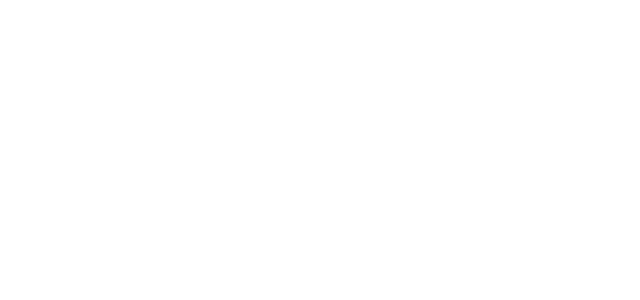
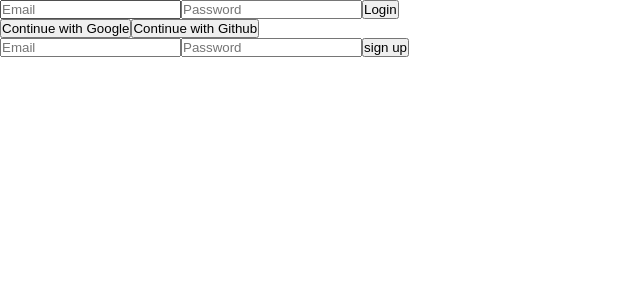
Before and after one commit to Jaehan-Kevin-Kim/InTheMiddle, a React (Create React App) app in the folder in_the_middle/: page /login in a window 1280 px wide. Shown: the top 300 px of the page, without its empty margins (0-640 px from the left). Built offline with nearby package versions, Linux system fonts and the light colour scheme; no server answers.

Commit message:
Implement login and signup function

```diff
--- a/in_the_middle/src/App.js
+++ b/in_the_middle/src/App.js
@@ -1,4 +1,4 @@
-import React from "react";
+import React, { useEffect, useState } from "react";
 // import Shop from './components/shop/Shop';
 import Main from "./components/main/Main";
 import { BrowserRouter as Router, Link, Route } from "react-router-dom";
@@ -6,16 +6,41 @@
 import Shop from "./components/shop/Shop";
 import ShopDetail from "./components/shopDetail/ShopDetail";
 import UploadItem from "./components/uploadItem/UploadItem";
+import { auth } from "./firebase";
 
-function App() {
+const App = () => {
+  const [isLoggedIn, setIsLoggedIn] = useState(false);
+
+  useEffect(() => {
+    auth.onAuthStateChanged((user) => {
+      if (user) {
+        setIsLoggedIn(true);
+      } else {
+        setIsLoggedIn(false);
+      }
+    });
+    console.log(isLoggedIn);
+  });
   return (
     <>
       {/* <Shop /> */}
-
       <Router>
         <Route exact path='/' component={Main}>
           <Main />
         </Route>
+        {/* {isLoggedIn ? (
+          <Route exact path='/' component={Main}>
+            <Main />
+          </Route>
+        ) : (
+          <Route path='/login' component={Login}>
+            <Login />
+          </Route>
+        )} */}
+        <Route path='/login' component={Login}>
+          <Login />
+        </Route>
+
         {/*<Route exact path='/main' component={Main}>
           <Main />
         </Route>*/}
@@ -40,6 +65,6 @@
     </Shop> */}
     </>
   );
-}
+};
 
 export default App;
--- a/in_the_middle/src/components/login/Login.js
+++ b/in_the_middle/src/components/login/Login.js
@@ -1,7 +1,114 @@
-import React from "react";
+import React, { useEffect, useState } from "react";
+import "./Login.css";
+import { db, auth } from "../../firebase";
 
-function Login() {
-  return <div></div>;
-}
+const Login = () => {
+  const [email, setEmail] = useState("");
+  const [password, setPassword] = useState("");
+  const [user, setUser] = useState(null);
+
+  useEffect(() => {
+    const unsubscriobe = auth.onAuthStateChanged((authUser) => {
+      if (authUser) {
+        //user login
+        setUser(authUser);
+      } else {
+        //user log out
+        setUser(null);
+      }
+    });
+    return () => {
+      //perform some cleanup action
+      unsubscriobe();
+    };
+  }, [user]);
+
+  // useEffect(() => {
+  //   db.collection
+  // })
+
+  const onSocialClick = async (event) => {
+    const {
+      target: { name },
+    } = event;
+    let provider;
+    if (name === "google") {
+      provider = new auth.GoogleAuthProvider();
+    } else if (name === "github") {
+      provider = new auth.GithubAuthProvider();
+    }
+    const data = await auth.signInWithPopup(provider);
+    console.log(data);
+  };
+
+  const signUp = (event) => {
+    event.preventDefault();
+    auth
+      .createUserWithEmailAndPassword(email, password)
+      .then((authUser) => {
+        //update user
+        return authUser.user.updateProfile({
+          displayName: email,
+        });
+      })
+      .catch((error) => alert(error.message));
+  };
+
+  const login = (event) => {
+    event.preventDefault();
+
+    const data = auth
+      .signInWithEmailAndPassword(email, password)
+      .catch((error) => alert(error.message));
+    console.log(data);
+  };
+
+  return (
+    <div className='login'>
+      <div className='loginWithEmail'>
+        <input
+          type='email'
+          value={email}
+          placeholder='Email'
+          onChange={(e) => setEmail(e.target.value)}
+        />
+        <input
+          type='password'
+          value={password}
+          placeholder='Password'
+          onChange={(e) => setPassword(e.target.value)}
+        />
+        <button type='submit' onClick={login}>
+          Login
+        </button>
+      </div>
+      <div className='authBtns'>
+        <button onClick={onSocialClick} name='google' className='authBtn'>
+          Continue with Google
+        </button>
+        <button onClick={onSocialClick} name='github' className='authBtn'>
+          Continue with Github
+        </button>
+      </div>
+      <div className='signUp'>
+        <input
+          type='email'
+          value={email}
+          placeholder='Email'
+          onChange={(e) => setEmail(e.target.value)}
+        />
+        <input
+          type='password'
+          onChange={(e) => setPassword(e.target.value)}
+          value={password}
+          placeholder='Password'
+        />
+        <button type='submit' onClick={signUp}>
+          sign up
+        </button>
+      </div>
+    </div>
+  );
+};
 
 export default Login;
--- a/in_the_middle/src/components/uploadItem/UploadItem.js
+++ b/in_the_middle/src/components/uploadItem/UploadItem.js
@@ -1,7 +1,7 @@
-import React, { useState } from "react";
+import React, { useEffect, useState } from "react";
 import "./UploadItem.css";
 import Header from "../header/Header";
-import { Link } from "react-router-dom";
+import { Link, Redirect, Route } from "react-router-dom";
 import { db } from "../../firebase";
 import firebase from "firebase";
 
@@ -11,6 +11,13 @@
   const [itemRegion, setItemRegion] = useState("");
   const [itemImg, setItemImg] = useState("");
   const [itemDesc, setItemDesc] = useState("");
+  const [redirect, setRedirect] = useState(false);
+
+  console.log();
+  // useEffect(() => {
+  //   console.log("useEffect");
+  //   return <Redirect to='/shop' />;
+  // }, []);
 
   const handleChange = (e) => {
     if (e.target.files[0]) {
@@ -19,7 +26,7 @@
   };
 
   const onSubmit = (e) => {
-    // console.log(itemImg, itemName, itemCost, itemRegion, itemDesc);
+    console.log(itemImg, itemName, itemCost, itemRegion, itemDesc);
     e.preventDefault();
     db.collection("items").add({
       itemImg:
@@ -35,7 +42,18 @@
     setItemRegion("");
     setItemCost("");
     setItemImg("");
+    setRedirect(true);
+    // <Redirect from='/uploadItem' to='/shop' />;
+    // <Route path='/uploadItem'>
+    //   {redirect ? <Redirect to='/shop' /> : <Redirect to='/uploadItem' />}
+    //   {/* return <Redirect to='/shop' />; */}
+    // </Route>;
   };
+
+  <Route path='/uploadItem'>
+    {onSubmit ? <Redirect to='/shop' /> : <Redirect to='/uploadItem' />}
+    {/* return <Redirect to='/shop' />; */}
+  </Route>;
 
   return (
     <>
@@ -89,11 +107,12 @@
             />
           </div>
         </div>
-        <Link to='/shop'>
-          <button className='btn_post' onClick={onSubmit}>
-            Submit
-          </button>
-        </Link>
+        {/* <Link to='/shop'> */}
+        <button className='btn_post' onClick={onSubmit}>
+          {/* <Redirect to='/shop' />; */}
+          Submit
+        </button>
+        {/* </Link> */}
       </div>
     </>
   );
```
